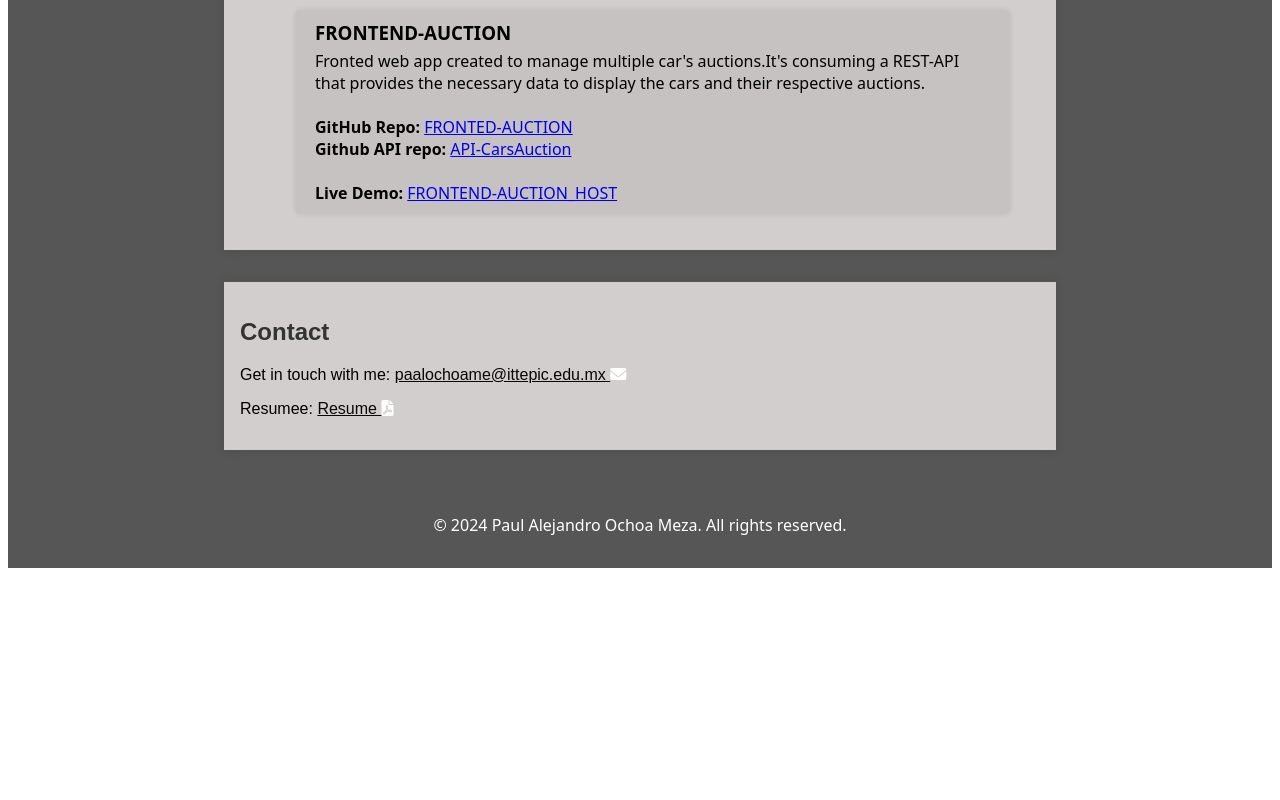
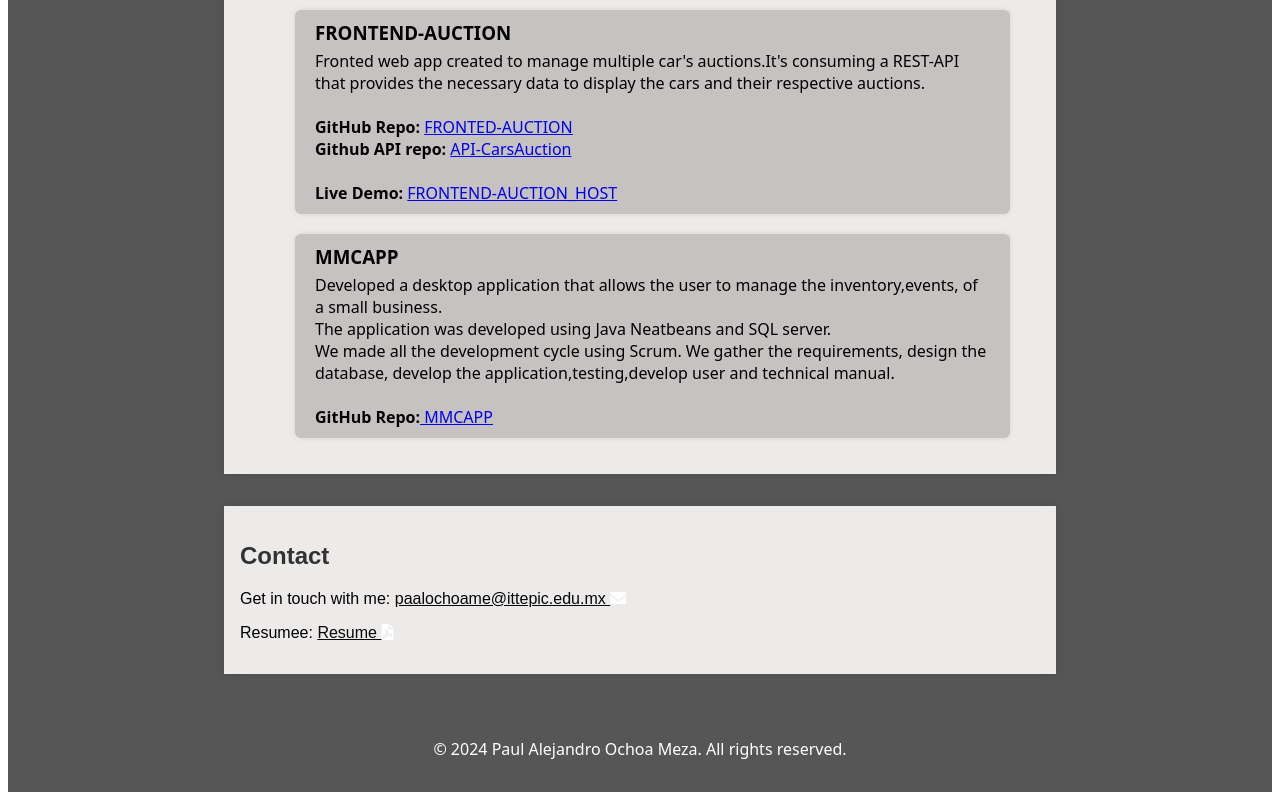
Before and after one commit to PaulOchoa952/portfolio, an Angular app: page / in a window 1280 px wide. Shown: the part 1796-2596 px from the top of the page. Before the commit the page ends 2372 px from the top, so only its background shows below. Built offline with nearby package versions, Linux system fonts and the light colour scheme.

Commit message:
add project

```diff
--- a/src/app/home/home.component.css
+++ b/src/app/home/home.component.css
@@ -41,7 +41,7 @@ section {
     max-width: 800px;
     margin: 2rem auto;
     padding: 1rem;
-    background-color: #d2cece;
+    background-color: #edeaea;
     box-shadow: 0 0 10px rgba(0, 0, 0, 0.1);
 }
 
--- a/src/app/home/home.component.html
+++ b/src/app/home/home.component.html
@@ -185,6 +185,24 @@
                     </p>
                 </div>
             </div>
+            <div class="item-project">
+                <div class="project-content">
+                    <h3>MMCAPP</h3>
+                    <p>Developed a desktop application that allows the user to manage the inventory,events, of a small business.
+                        <br>
+                        The application was developed using Java Neatbeans and SQL server.
+                        <br>
+                    We made all the development cycle using Scrum.
+                    We gather the requirements, design the database, develop the application,testing,develop user and technical manual.
+                    </p>
+                    <br>
+                    <p><strong>GitHub Repo:</strong>
+                        <a href="https://github.com/PaulOchoa952/MMCAPP" target="_blank">
+                            MMCAPP
+                        </a>
+                    </p>
+                </div>
+            </div>
         </div>
     </section>
 
```
